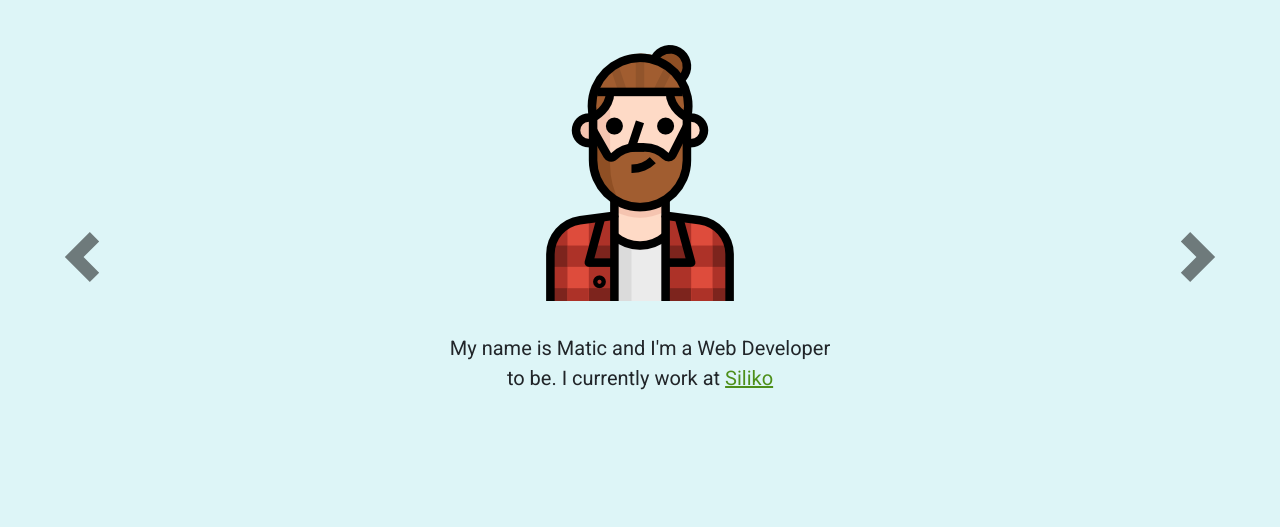
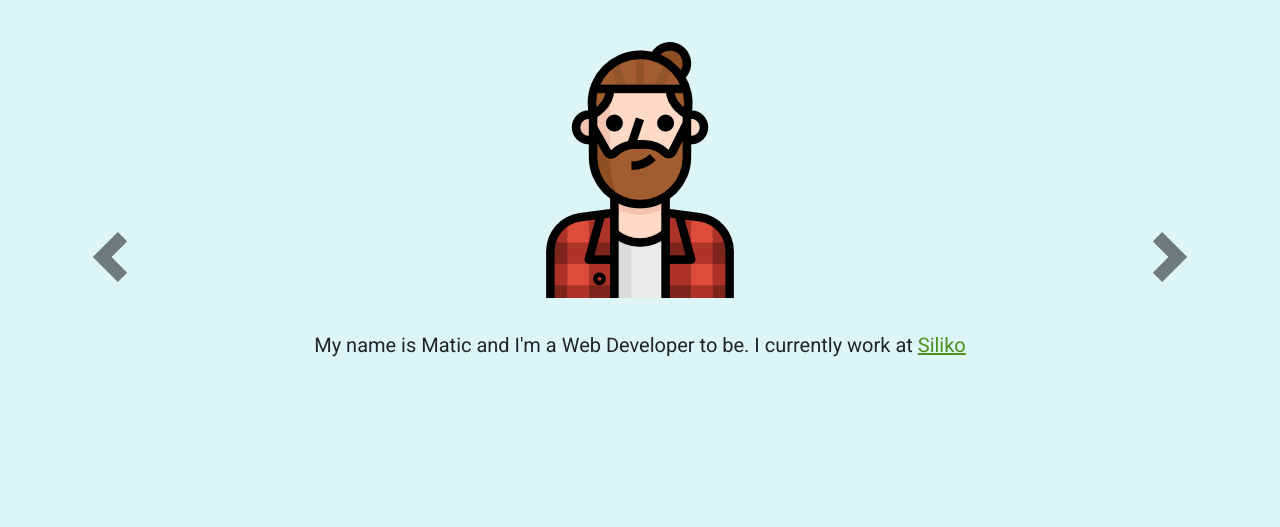
Before and after one commit to semose3/cv-portfolio, a plain HTML site: page index.html in a window 1280 px wide. Shown: the part 833-1360 px from the top of the page. Drawn offline with nearby package versions, Linux system fonts and the light colour scheme.

Commit message:
Version 1 send

```diff
--- a/css/style.css
+++ b/css/style.css
@@ -75,6 +75,11 @@ hr{
   padding-top: 5%;
 }
 
+#about-carousel .carousel .slide{
+  padding: 0;
+  margin: 0;
+}
+
 /* MAIN HEADER */
 #main-header{
   background-color: #a2eae2;
@@ -108,10 +113,17 @@ hr{
 .vh100{
   height: 100vh;
 }
+
+.carousel-item{
+  width: 100%;
+  overflow: hidden;
+  right: 0;
+}
+
 .carousel-item h2{
   padding-top: 5rem;
 }
-#about-carousel{margin: 0;}
+
 
 img.carousel-image, img.carousel-image-profile{
   margin-bottom: 2rem;
@@ -129,6 +141,8 @@ img.carousel-image, img.carousel-image-profile{
   width: 50px;
 }
 
+
+
 #about-education .carousel-image{
   width: 250px;
   height: auto;
@@ -140,6 +154,10 @@ img.carousel-image, img.carousel-image-profile{
   font-size: 25px;
   width: 40%;
     font-family: 'Ubuntu', sans-serif;
+}
+
+#about p{
+  width: 100%;
 }
 
 .small-img{
@@ -165,7 +183,7 @@ img.carousel-image, img.carousel-image-profile{
 /* SECTION SKILLS */
 
 #skills p{
-  width: 400px;
+  width: 100%;
   margin: 0 auto;
 }
 
--- a/index.html
+++ b/index.html
@@ -38,12 +38,12 @@
 
   <!-- SECTION ABOUT -  -->
   <section id="about">
-    <div class="p-0 container-fluid ">
+    <div class="container-fluid ">
       <div class="row center-xs center-sm center-md center-lg ">
         <div class="p-0 col-xs-12 col-sm-12 col-md-12 col-lg-12">
 
           <!-- ABOUT CAROUSEL -->
-          <div id="about-carousel" class="carousel slide " data-ride="carousel" data-interval=0>
+          <div id="about-carousel" class="carousel slide center-xs center-sm center-md center-lg" data-ride="carousel" data-interval=0>
 
             <div id="about-hello" class="carousel-inner ">
               <div class=" carousel-item active ">
@@ -144,7 +144,7 @@
         </div>
       </div>
     </div>
-    </div>
+  </div>
   </section>
   <hr />
 
@@ -153,7 +153,7 @@
     <div class="container">
       <div class="row center-xs center-sm center-md center-lg middle-xs middle-md middle-lg">
         <div class="col-xs-12 col-sm-12 col-md-12 col-lg-12">
-          <h2>Skills.</h2>
+          <h2 id="skillsHeader">Skills.</h2>
           <p class="opacity">I'm learning to code over the internet. I enrolled in a
             The Complete 2019 Web Development Bootcamp by Angela Yu and these are my junior skills
           </p>
--- a/js/script.js
+++ b/js/script.js
@@ -64,6 +64,9 @@ $(document).ready(()=>{
 width = $(window).width();
 console.log("width: " + width);
 
+
+
+
 $(window).scroll(function(){
 
   if($(this).scrollTop() > position-200){
```
Also changed, not shown: projects/TinDog/index.html (+2 -0 lines), projects/lubuntu-website/index.html (+1 -1 lines).
